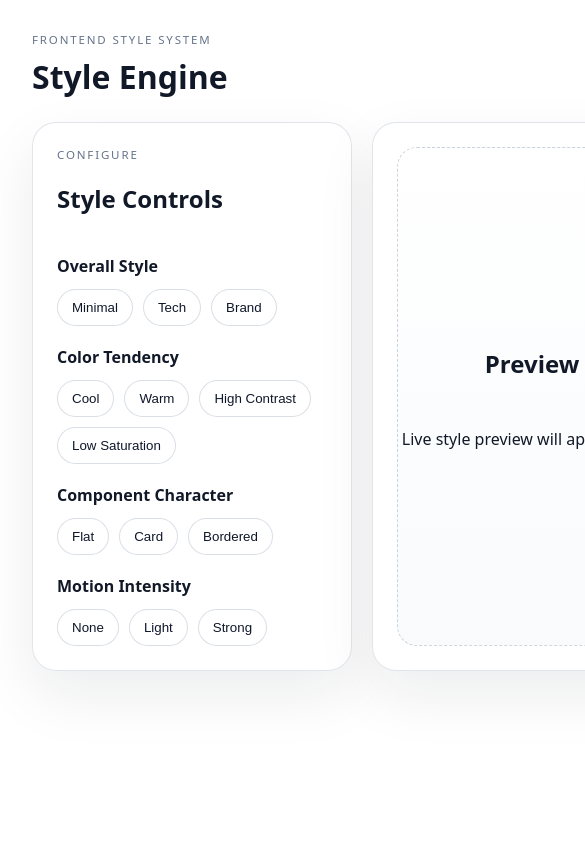
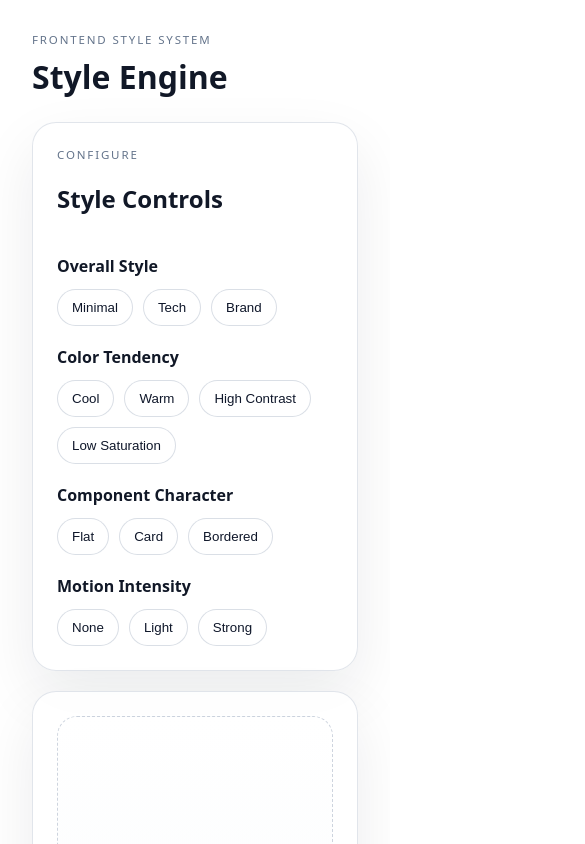
Before and after one commit to whix/frontend-development-standard, a React (Vite) app: page / in a window 390 px wide. Shown: the top 844 px of the page, 585 px wide, since content can reach past the window. Built offline with nearby package versions, Linux system fonts and the light colour scheme.

Commit message:
fix: make studio layout responsive

```diff
--- a/src/components/layout/studio-layout.tsx
+++ b/src/components/layout/studio-layout.tsx
@@ -27,7 +27,7 @@ export default function StudioLayout({ controls, preview }: StudioLayoutProps) {
         aria-label="Studio workspace"
         style={{
           display: "grid",
-          gridTemplateColumns: "repeat(2, minmax(320px, 1fr))",
+          gridTemplateColumns: "repeat(auto-fit, minmax(min(320px, 100%), 1fr))",
           gap: 20
         }}
       >
```
